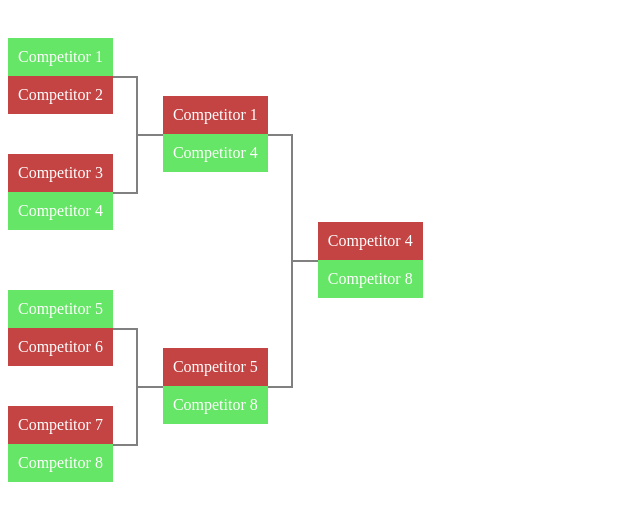
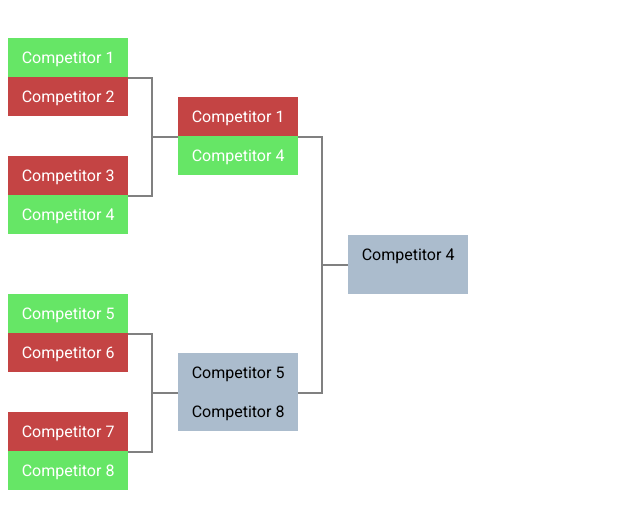
Before and after one commit to kamilwylegala/vue-tournament-bracket, a Vue app: page / in a window 1280 px wide. Shown: the top 528 px of the page, without its empty margins (0-640 px from the left). Built offline with nearby package versions, Linux system fonts and the light colour scheme.

Commit message:
Added new style and stuff2

```diff
--- a/src/App.vue
+++ b/src/App.vue
@@ -14,20 +14,20 @@
         {
             games: [
                 {
-                    player1: { id: "1", name: "Competitor 1", winner: true },
-                    player2: { id: "2", name: "Competitor 2", winner: false },
+                    player1: { id: 1, name: "Competitor 1", det: true, winner: true },
+                    player2: { id: 2, name: "Competitor 2", det: true, winner: false },
                 },
                 {
-                    player1: { id: "3", name: "Competitor 3", winner: false },
-                    player2: { id: "4", name: "Competitor 4", winner: true },
+                    player1: { id: 3, name: "Competitor 3", det: true, winner: false },
+                    player2: { id: 4, name: "Competitor 4", det: true, winner: true },
                 },
                 {
-                    player1: { id: "5", name: "Competitor 5", winner: true },
-                    player2: { id: "6", name: "Competitor 6", winner: false }
+                    player1: { id: 5, name: "Competitor 5", det: true, winner: true },
+                    player2: { id: 6, name: "Competitor 6", det: true, winner: false }
                 },
                 {
-                    player1: { id: "7", name: "Competitor 7", winner: false },
-                    player2: { id: "8", name: "Competitor 8", winner: true },
+                    player1: { id: 7, name: "Competitor 7", det: true, winner: false },
+                    player2: { id: 8, name: "Competitor 8", det: true, winner: true },
                 }
             ],
         },
@@ -36,13 +36,13 @@
             games: [
                 {
 
-                    player1: { id: "1", name: "Competitor 1", winner: false },
-                    player2: { id: "4", name: "Competitor 4", winner: true },
+                    player1: { id: 1, name: "Competitor 1", det: true, winner: false },
+                    player2: { id: 4, name: "Competitor 4", det: true, winner: true },
                 },
                 {
 
-                    player1: { id: "5", name: "Competitor 5", winner: false },
-                    player2: { id: "8", name: "Competitor 8", winner: true },
+                    player1: { id: 5, name: "Competitor 5", det: false, winner: false },
+                    player2: { id: 8, name: "Competitor 8", det: false, winner: true },
                 }
             ]
         },
@@ -51,8 +51,8 @@
             games: [
                 {
 
-                    player1: { id: "4", name: "Competitor 4", winner: false },
-                    player2: { id: "8", name: "Competitor 8", winner: true },
+                    player1: { id: 4, name: "Competitor 4", det: false, winner: false },
+                    player2: { id: -1, name: "", det: false, winner: true },
                 }
             ]
         }
@@ -70,3 +70,9 @@
         }
     };
 </script>
+<style>
+
+html, body {
+	font-family: "Roboto";
+};
+</style>
--- a/src/components/BracketNode.vue
+++ b/src/components/BracketNode.vue
@@ -99,6 +99,7 @@
 </script>
 
 <style>
+	@import url('https://fonts.googleapis.com/css?family=Roboto&display=swap');
     /* The tournament */
     .vtb-item {
         display: flex;
@@ -129,6 +130,8 @@
 
     .vtb-item-players div {
         padding: 10px;
+	min-width: 100px;
+	text-align: center;
     }
 
     .vtb-item-players .winner {
@@ -149,11 +152,11 @@
     }
     .vtb-item-players .waiting{
         background-color: #abbccd;
+	color: black;
     }
-     .vtb-item-players .waiting{
+     .vtb-item-players .waiting.highlight {
         background-color: #abcdef;
     }
-
 
 
     .vtb-item-parent:after {
--- a/src/components/GamePlayers.vue
+++ b/src/components/GamePlayers.vue
@@ -28,7 +28,7 @@
         props: ["bracketNode", "highlightedPlayerId"],
         methods: {
             test(player) {
-
+            	if (player.id != -1)
                 console.log(player.id);
             },
             getPlayerClass(player) {
@@ -39,6 +39,10 @@
                 let clazz = player.winner
                     ? "winner"
                     : "defeated";
+
+		if (!player.det) {
+			clazz = "waiting";
+		}
 
                 if (this.highlightedPlayerId === player.id) {
                     clazz += " highlight";
```
